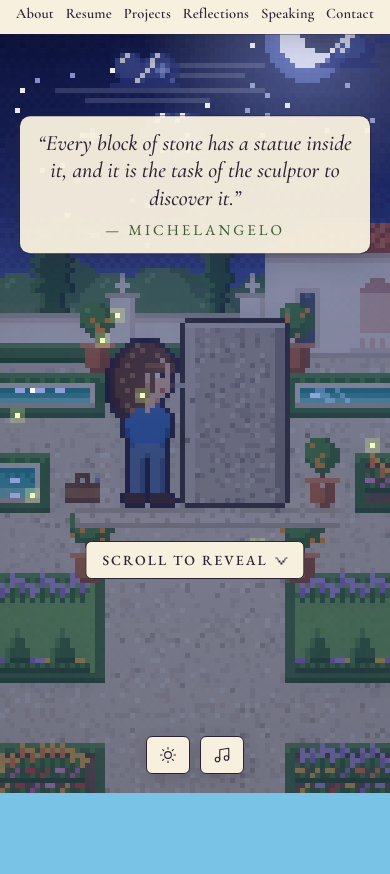
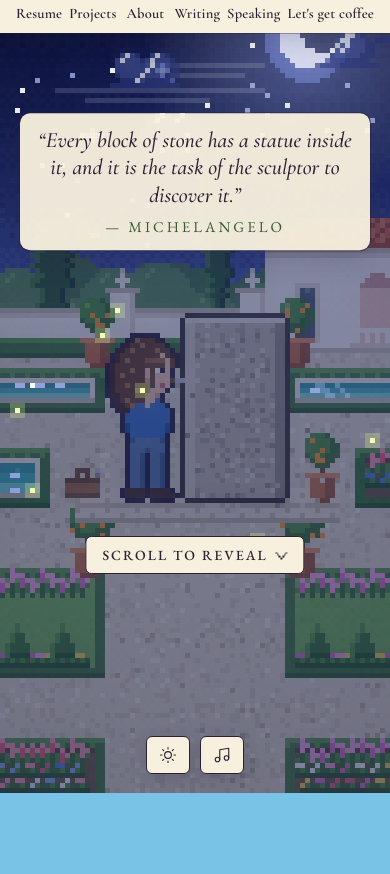
Before and after one commit to lolobq/My-Website, a website: page index.html in a window 390 px wide. Shown: the part 52-926 px from the top of the page. Drawn offline with Linux system fonts and the light colour scheme; animation ran at ten frames a second.

Commit message:
Builder B2: header nav order and labels, Writing hidden without posts, aria-current, 44px tap targets
Co-Authored-By: Claude Opus 5.5 <noreply@anthropic.com>

```diff
--- a/css/style.css
+++ b/css/style.css
@@ -659,3 +659,18 @@ body.page { background: linear-gradient(180deg, #bcdcef 0%, #e3eff0 45%, #efe9da
 /* Name and title share one left edge */
 #site-header .who { align-items: flex-start; text-align: left; }
 #site-header .name, #site-header .tagline { margin-left: 0; padding-left: 0; }
+
+/* Nav order: Resume, Projects, About, (Writing), Speaking, Let's get coffee.
+   Taller hit areas (≥44px) via padding + equal negative margin, so the bar keeps its height. */
+#site-header .nav-link { white-space: nowrap; justify-content: center; min-width: 44px; min-height: 44px; padding: 5px 0; margin: -5px 0; }
+#site-header .nav-link:focus-visible { outline: 2px solid var(--ink); outline-offset: 2px; }
+@media (max-width: 900px) {
+  #site-header .bar { flex-wrap: wrap; }
+}
+@media (max-width: 560px) {
+  #site-header .nav-link { padding: 12px 0; margin: -12px 0; }
+  #site-header .actions { justify-content: space-between; gap: 0 4px; }
+}
+@media (max-width: 380px) {
+  #site-header .actions[data-count="6"] .nav-link { font-size: 12.5px; }
+}
--- a/js/common.js
+++ b/js/common.js
@@ -90,14 +90,16 @@
   const mailto =
     `mailto:${S.email}` + (S.emailSubject ? `?subject=${encodeURIComponent(S.emailSubject)}` : "");
 
+  // Writing only shows once a post exists.
+  const hasPosts = Array.isArray(window.POSTS) && window.POSTS.length > 0;
   const buttons = [
-    { id: "about", label: "About", href: "about.html" },
     { id: "resume", label: "Resume", href: "resume.html" },
     { id: "projects", label: "Projects", href: "projects.html" },
-    { id: "reflections", label: "Reflections", href: "reflections.html" },
+    { id: "about", label: "About", href: "about.html" },
+    hasPosts && { id: "reflections", label: "Writing", href: "reflections.html" },
     { id: "speaking", label: "Speaking", href: "speaking.html" },
-    { id: "contact", label: "Contact", href: "contact.html" },
-  ];
+    { id: "contact", label: "Let's get coffee", href: "contact.html" },
+  ].filter(Boolean);
 
   const header = document.getElementById("site-header");
   if (!header) return;
@@ -110,13 +112,13 @@
         <span class="name">${S.name}</span>
         <span class="tagline">${S.tagline}</span>
       </a>
-      <nav class="actions" aria-label="Links">
+      <nav class="actions" aria-label="Links" data-count="${buttons.length}">
         ${buttons
           .map(
             (b) =>
               `<a class="nav-link${here === b.href ? " is-current" : ""}" href="${b.href}"${
-                b.external ? ' target="_blank" rel="noopener"' : ""
-              } >${b.label}</a>`
+                here === b.href ? ' aria-current="page"' : ""
+              }${b.external ? ' target="_blank" rel="noopener"' : ""}>${b.label}</a>`
           )
           .join("")}
       </nav>
```
